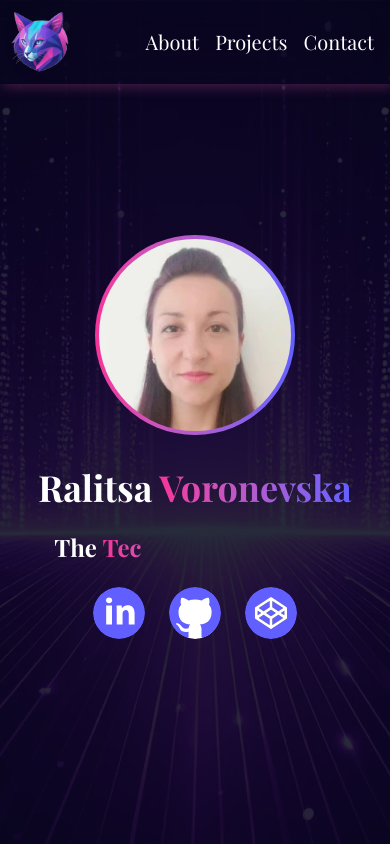
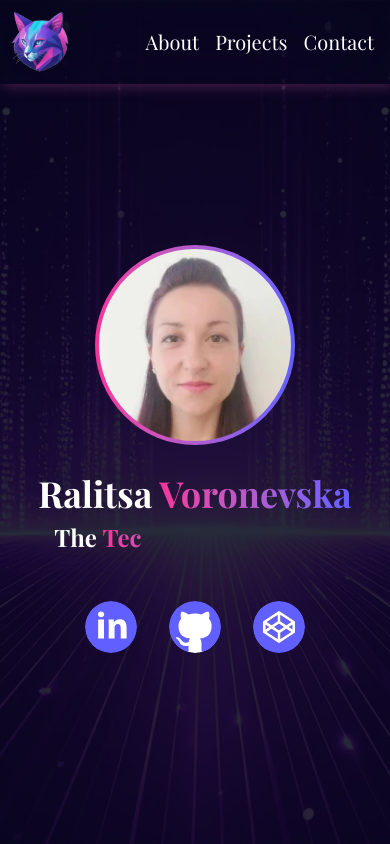
Before and after one commit to ralitsavoronevska/vue-portfolio, a Vue app: page / in a window 390 px wide. Shown: the top 844 px of the page. Built offline with nearby package versions, Linux system fonts and the light colour scheme; a web font is replaced by a local one.

Commit message:
Updating the whole project

```diff
--- a/src/components/Hero.vue
+++ b/src/components/Hero.vue
@@ -9,8 +9,8 @@
       <HeroImage />
 
       <!-- start of name-and-info -->
-      <div class="name-and-info text-flex items-center justify-center mt-8">
-        <h1 class="text-4xl md:text-5xl lg:text-6xl font-bold mb-6">Ralitsa <span class="bg-linear-to-r from-pink-500 to-indigo-500 bg-clip-text text-transparent">Voronevska</span></h1>
+      <div class="name-and-info text-flex items-center justify-center mt-7 md:mt-8">
+        <h1 class="text-4xl md:text-5xl lg:text-6xl font-bold mb-2 md:mb-5">Ralitsa <span class="bg-linear-to-r from-pink-500 to-indigo-500 bg-clip-text text-transparent">Voronevska</span></h1>
 
         <!-- Typewriter effect -->
         <Typewriter text="Mid Front-End Developer" />
@@ -22,7 +22,7 @@
     <!-- end of hero-and-socials -->
 
     <!-- start of social-links -->
-    <div class="flex items-center justify-center gap-6 mb-6 md:mb-5 lg:mb-5">
+    <div class="flex items-center justify-center gap-8 mt-6 md:mb-5 lg:mb-5 lg:mt-8">
       <SocialIcons :icons="heroSocialIcons" />
     </div>
     <!-- end of social-links -->
```
